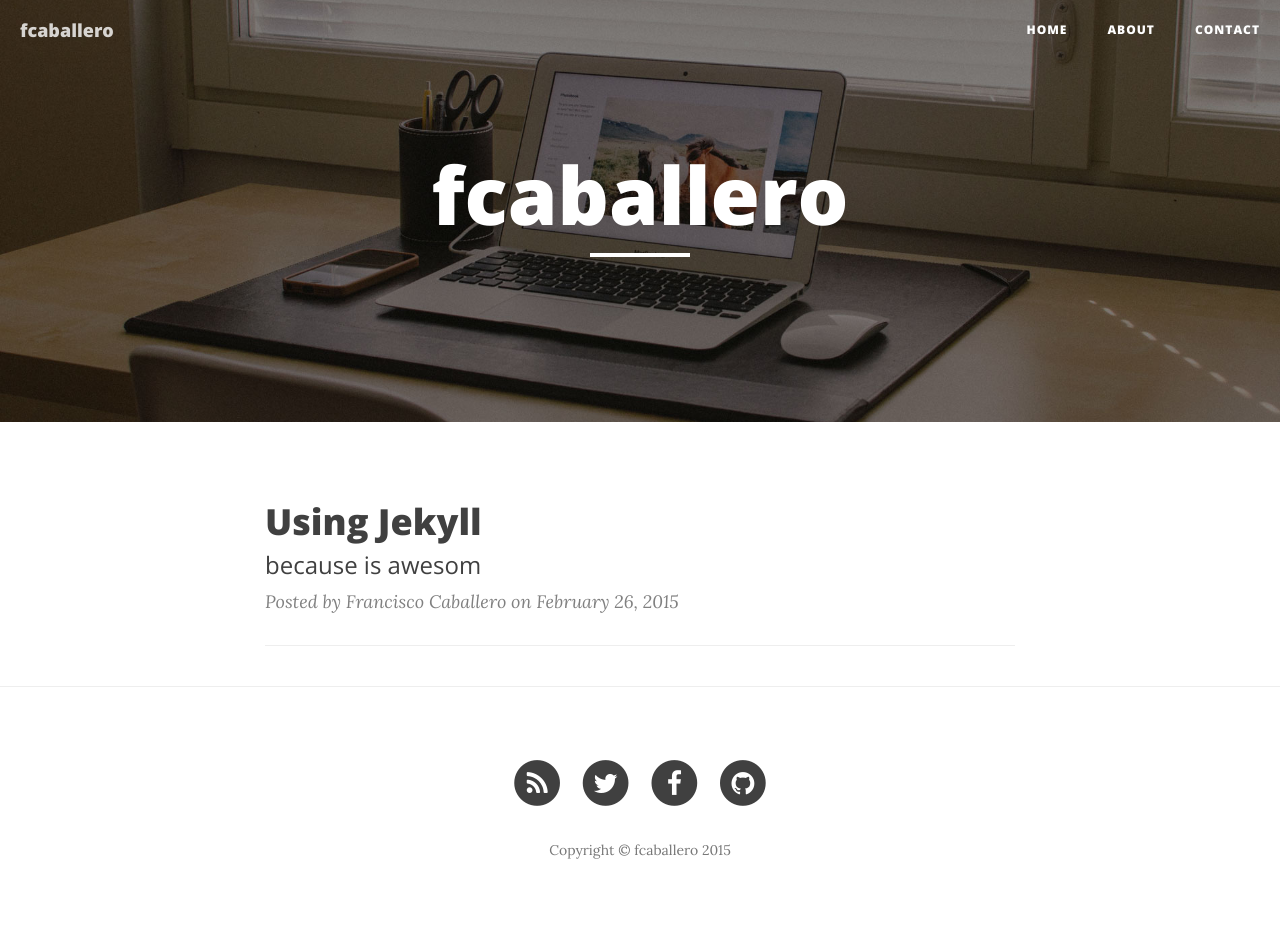
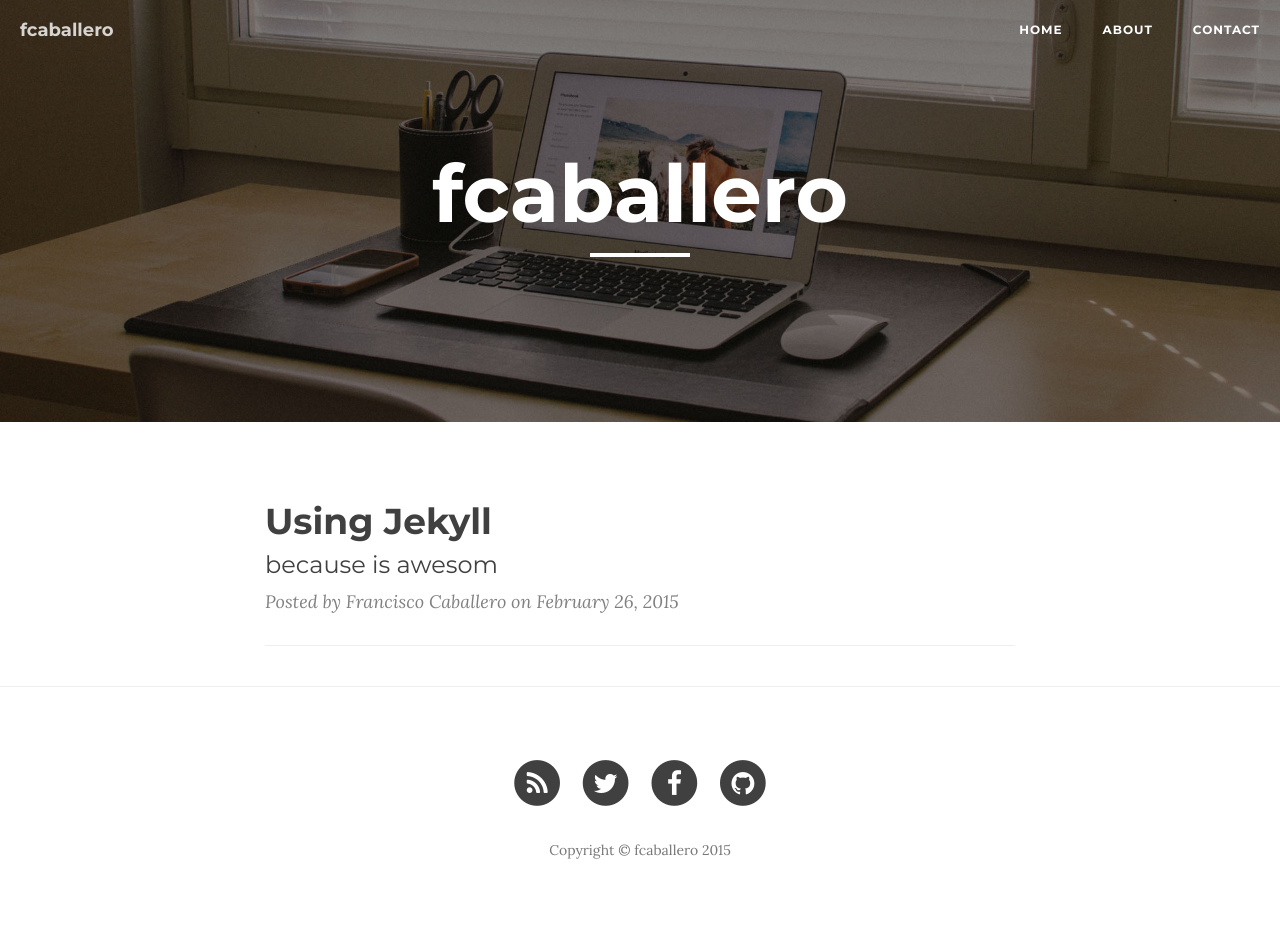
Before and after one commit to fjcero/fjcero.github.io, a Jekyll site: the page built from index.html, in a window 1280 px wide. Built offline with Jekyll 4.4.1, drawn with Linux system fonts in a browser that asks for light colours; nearby versions of some CDN libraries; the list of posts is cut into pages by our own code.

Commit message:
Removed CNAME until DNS are OK

```diff
--- a/CNAME
+++ /dev/null
@@ -1 +0,0 @@
-fcaballero.com
--- a/_includes/head.html
+++ b/_includes/head.html
@@ -22,6 +22,7 @@
     <link href="//maxcdn.bootstrapcdn.com/font-awesome/4.3.0/css/font-awesome.min.css" rel="stylesheet" type="text/css">
     <link href='//fonts.googleapis.com/css?family=Lora:400,700,400italic,700italic' rel='stylesheet' type='text/css'>
     <link href='//fonts.googleapis.com/css?family=Open+Sans:300italic,400italic,600italic,700italic,800italic,400,300,600,700,800' rel='stylesheet' type='text/css'>
+    <link href='//fonts.googleapis.com/css?family=Montserrat:700,400' rel='stylesheet' type='text/css'>
 
     <!-- HTML5 Shim and Respond.js IE8 support of HTML5 elements and media queries -->
     <!-- WARNING: Respond.js doesn't work if you view the page via file:// -->
--- a/css/clean-blog.css
+++ b/css/clean-blog.css
@@ -22,7 +22,7 @@
 h4,
 h5,
 h6 {
-  font-family: 'Open Sans', 'Helvetica Neue', Helvetica, Arial, sans-serif;
+  font-family: 'Montserrat', 'Open Sans', 'Helvetica Neue', Helvetica, Arial, sans-serif;
   font-weight: 800;
 }
 a {
@@ -53,7 +53,7 @@
   left: 0;
   width: 100%;
   z-index: 3;
-  font-family: 'Open Sans', 'Helvetica Neue', Helvetica, Arial, sans-serif;
+  font-family: 'Montserrat', 'Open Sans', 'Helvetica Neue', Helvetica, Arial, sans-serif;
 }
 .navbar-custom .navbar-brand {
   font-weight: 800;
```
